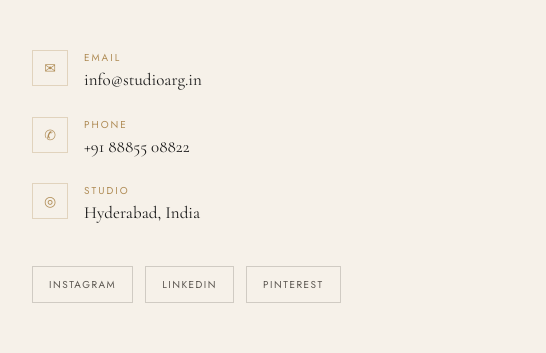
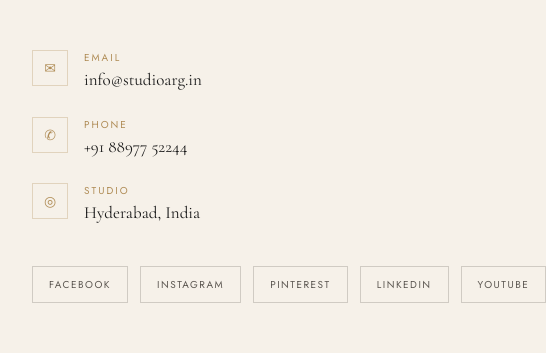
Before and after one commit to Akankshapilli/studio-arg, a Next.js app: page / in a window 390 px wide. Shown: the part 8520-8873 px from the top of the page, 546 px wide, since content can reach past the window. Built offline with nearby package versions, Linux system fonts and the light colour scheme.

Commit message:
Update contact details and add YouTube link
Updated contact information with a new phone number and added a YouTube link.

```diff
--- a/src/components/Contact.tsx
+++ b/src/components/Contact.tsx
@@ -115,7 +115,7 @@ export default function Contact() {
           >
             {[
               { label: "Email", value: "info@studioarg.in", icon: "✉" },
-              { label: "Phone", value: "+91 88855 08822", icon: "✆" },
+              { label: "Phone", value: "+91 88977 52244", icon: "✆" },
               { label: "Studio", value: "Hyderabad, India", icon: "◎" },
             ].map((item) => (
               <div key={item.label} className="flex items-start gap-4">
@@ -143,14 +143,25 @@ export default function Contact() {
           >
             {[
               {
+                name: "Facebook",
+                link: "https://www.facebook.com/people/studioargdesign/61590116750829/",
+              },
+              {
                 name: "Instagram",
                 link: "https://www.instagram.com/studioarg.design",
+              },
+            {
+                name: "Pinterest",
+                link: "https://www.pinterest.com/studioargin/"
               },
               {
                 name: "LinkedIn",
                 link: "https://linkedin.com/in/yourusername",
               },
-              { name: "Pinterest", link: "https://pinterest.com/yourusername" },
+            {
+                name: "YouTube",
+                link: "https://www.youtube.com/@StudioARG.design",
+              },
             ].map((s) => (
               <a
                 key={s.name}
```
